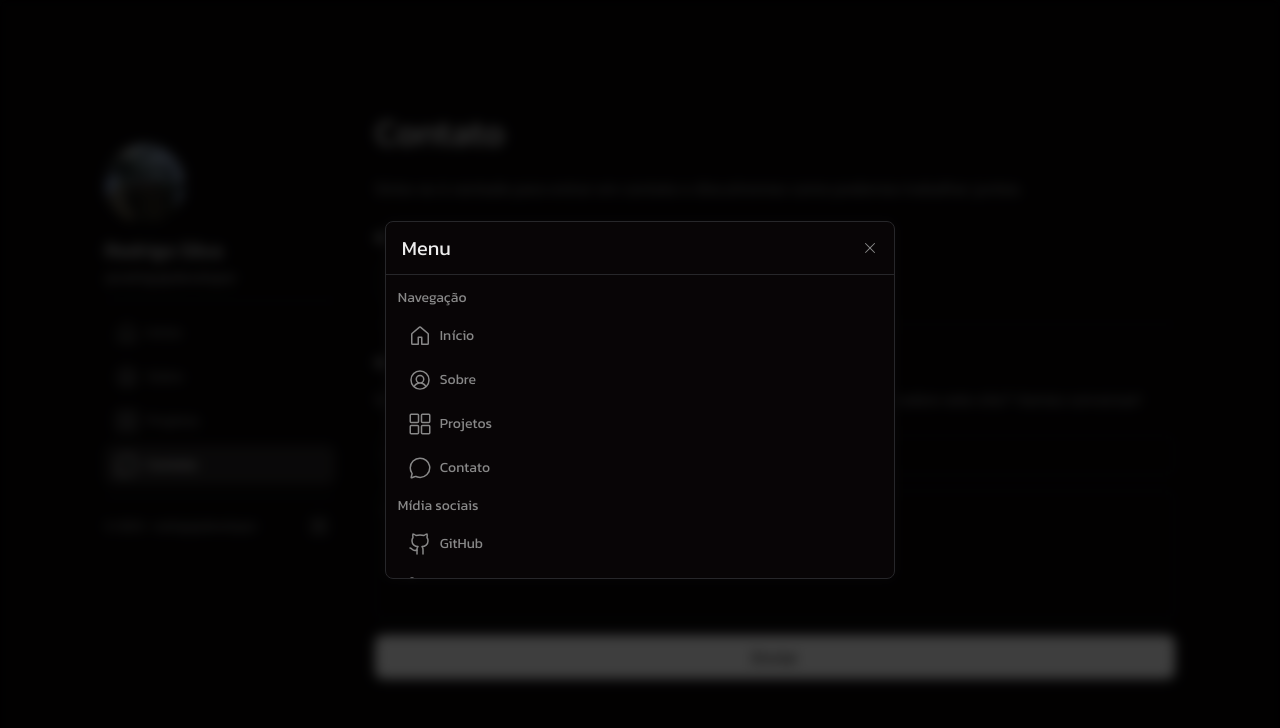
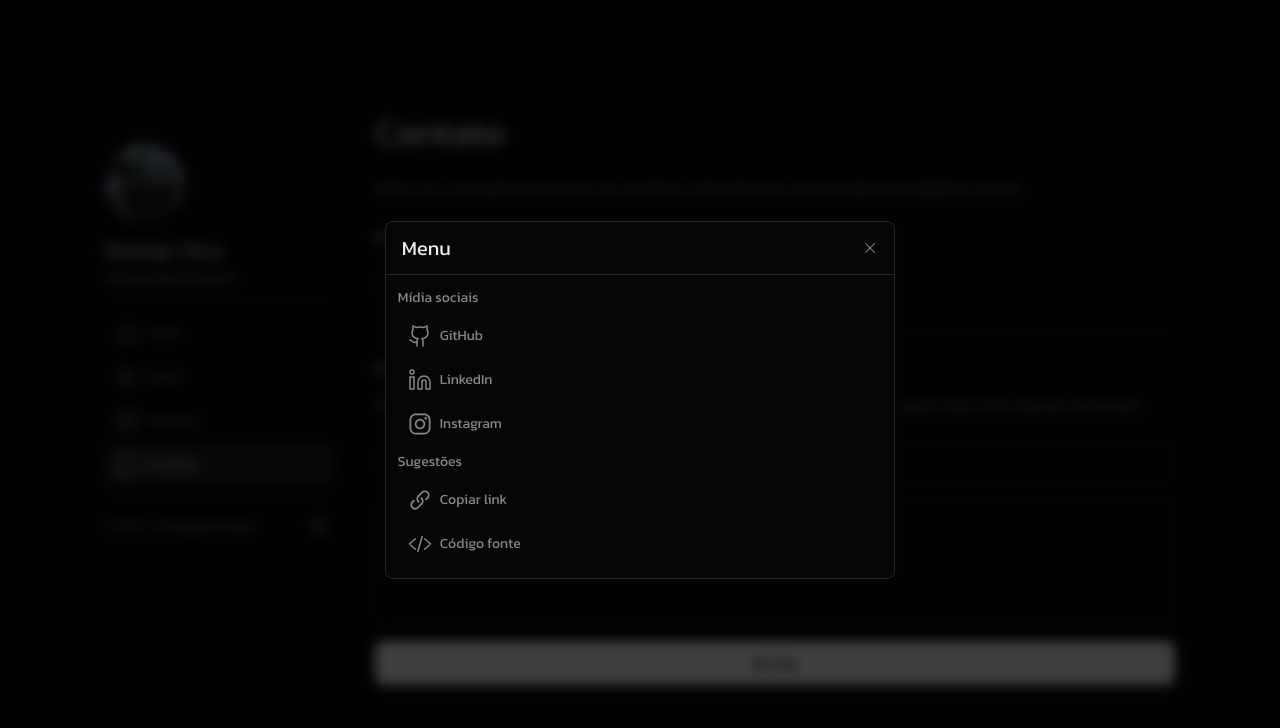
Before and after one commit to rodrigojsdeveloper/rodrigojs.dev, a Next.js app: page /contact in a window 1280 px wide. Both pictures are taken after a click on the button "Settings Button". Shown: the top 728 px of the page. Built offline with nearby package versions, Linux system fonts and the light colour scheme.

Commit message:
refactor: remove website links from modal guide

```diff
--- a/src/components/Modal.tsx
+++ b/src/components/Modal.tsx
@@ -1,11 +1,7 @@
 'use client'
 
 import { useContext } from 'react'
-import Home from '@/svgs/Home'
 import CustomLink from './CustomLink'
-import About from '@/svgs/About'
-import Projects from '@/svgs/Projects'
-import Contact from '@/svgs/Contact'
 import Paragraph from './Paragraph'
 import Line from './Line'
 import Button from './Button'
@@ -111,38 +107,6 @@ const Modal = () => {
         <Line />
 
         <div className="overflow-y-auto px-3 pb-2 pt-1.5">
-          <Paragraph text="Navegação" style="text py-1.5" />
-          <nav className="flex flex-col gap-1">
-            <CustomLink
-              href=""
-              Icon={<Home />}
-              text="Início"
-              style="text-gray-100"
-              onClick={handleOpenModal}
-            />
-            <CustomLink
-              href="about"
-              Icon={<About />}
-              text="Sobre"
-              style="text-gray-100"
-              onClick={handleOpenModal}
-            />
-            <CustomLink
-              href="projects"
-              Icon={<Projects />}
-              text="Projetos"
-              style="text-gray-100"
-              onClick={handleOpenModal}
-            />
-            <CustomLink
-              href="contact"
-              Icon={<Contact />}
-              text="Contato"
-              style="text-gray-100"
-              onClick={handleOpenModal}
-            />
-          </nav>
-
           <Paragraph text="Mídia sociais" style="text py-1.5" />
           <nav className="flex flex-col gap-1">
             {socialMedia.map((media, index) => {
--- a/src/components/SocialMedia.tsx
+++ b/src/components/SocialMedia.tsx
@@ -3,14 +3,13 @@ import Link from 'next/link'
 
 const SocialMedia = ({ media }: IMedia) => {
   return (
-    <li className="group w-full max-w-fit cursor-pointer select-none rounded-def text-sm font-medium text-gray-100 hover:bg-gray-200">
+    <li className="group h-11 w-11 cursor-pointer select-none rounded-def text-sm font-medium text-gray-100 hover:bg-gray-200">
       <Link
         target="_blank"
         href={media.link}
-        className="flex flex-row items-center gap-1.5 rounded-def border border-solid border-gray-200 px-2.5 py-2 group-hover:text-primary"
+        className="flex h-full w-full flex-row items-center justify-center gap-1.5 rounded-def border border-solid border-gray-200 px-2.5 py-2 group-hover:text-primary"
       >
         {media.svg}
-        {media.name}
       </Link>
     </li>
   )
--- a/src/components/SocialNetworks.tsx
+++ b/src/components/SocialNetworks.tsx
@@ -9,8 +9,8 @@ const SocialNetworks = () => {
         return (
           <svg
             xmlns="http://www.w3.org/2000/svg"
-            width="16"
-            height="16"
+            width="20"
+            height="20"
             viewBox="0 0 24 24"
             fill="none"
             stroke="#888888"
@@ -27,8 +27,8 @@ const SocialNetworks = () => {
         return (
           <svg
             xmlns="http://www.w3.org/2000/svg"
-            width="16"
-            height="16"
+            width="20"
+            height="20"
             viewBox="0 0 24 24"
             fill="none"
             stroke="#888888"
@@ -45,8 +45,8 @@ const SocialNetworks = () => {
         return (
           <svg
             xmlns="http://www.w3.org/2000/svg"
-            width="16"
-            height="16"
+            width="20"
+            height="20"
             viewBox="0 0 16 16"
             fill="none"
           >
```
